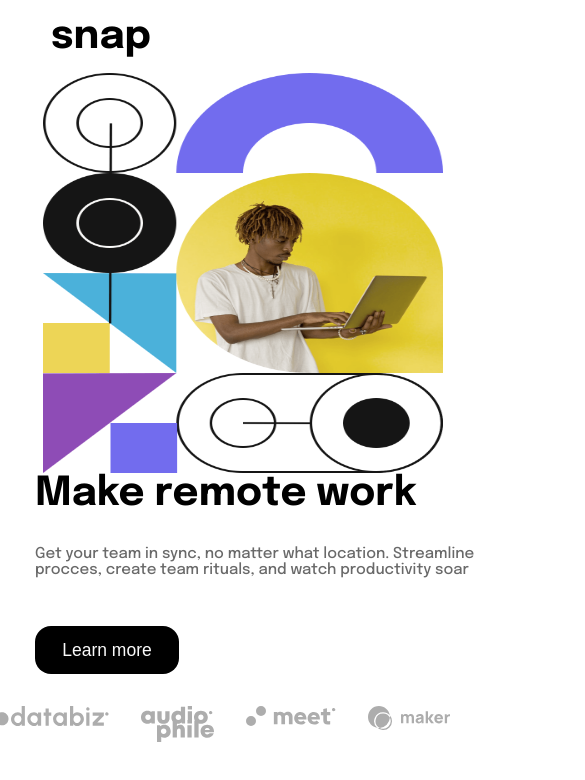
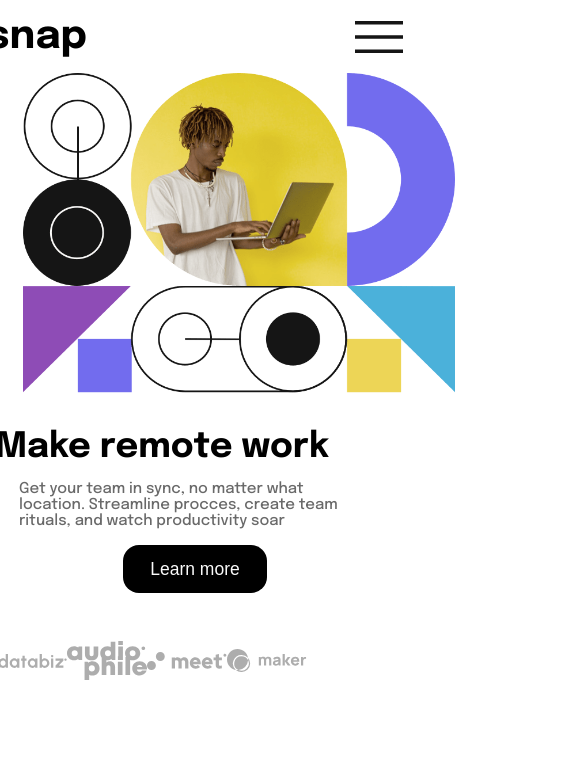
Before and after one commit to Allallnn/Intro-section-drop-down, a plain HTML site: page index.html in a window 390 px wide. Shown: the top 780 px of the page, 585 px wide, since content can reach past the window. Drawn offline with Linux system fonts and the light colour scheme.

Commit message:
fixes: worked on project

```diff
--- a/index.html
+++ b/index.html
@@ -15,7 +15,10 @@
     <!-- Header -->
     <!-- nav -->
     <header class="header">
-      <h1 id="snap-1">snap</h1>
+      <div id="snap-1">
+      <h1>snap</h1>
+      <img src="assets/icon-menu.svg" alt="menu-icon">
+    </div>
       <nav>
         <div id="div-1">
           <h1>snap</h1>
@@ -54,6 +57,9 @@
         </p>
         <button>Learn more</button>
       </div>
+      <div id="main-img-2">
+<img src="assets/Image20250204161055.png" alt="main-img-2">
+      </div>
       <div id="main-img">
         <img src="assets/Image20250128161618.png" alt="main-img" />
       </div>
--- a/style.css
+++ b/style.css
@@ -26,7 +26,6 @@ header h1 {
 }
 nav {
   display: flex;
-  flex-direction: row;
   justify-content: space-between;
 }
 ul {
@@ -35,7 +34,7 @@ ul {
 }
 #ul-div {
   display: flex;
-  margin-left: 3rem;
+  /* margin-left: 3rem; */
 }
 #ul-div li {
   color: var(--Medium-Gray);
@@ -99,6 +98,9 @@ main {
   width: 49rem;
   padding: 1rem 1rem 1rem 20rem;
 }
+#main-img-2 {
+  display: none;
+}
 #main-img img {
   width: 35rem;
   margin-right: 10rem;
@@ -123,8 +125,8 @@ main {
 .footer-div-container .footer-icon {
   margin: 1rem;
 }
-@media (max-width: 414px) {
-  html{
+@media (max-width: 600px) {
+  html {
     display: flex;
     flex-direction: column;
     align-items: center;
@@ -132,47 +134,94 @@ main {
   }
   body {
     height: 100vh;
-    width: 20rem;
+    overflow-x: hidden;
+    /* width: 22rem; */
   }
-  #snap-1{
+  #snap-1 {
+    width: 26rem;
     display: block;
+    display: flex;
+    align-items: center;
+    flex-direction: row;
+    justify-content: space-between;
+  }
+  #snap-1 img {
+    height: 2rem;
+    width: 3rem;
   }
 
   nav {
     display: none;
+  }
+  #ul-div {
+
+  }
+  #ul-div li {
+    color: var(--Medium-Gray);
+    width: 6rem;
+    margin: 0 1.5rem 0 1.5rem;
+  }
+  #div-2 li {
+margin: 0;
   }
   main {
     display: flex;
     flex-direction: column-reverse;
     justify-content: center;
     align-items: center;
+    max-width: 100%;
+  }
+  #main-text {
+    display: flex;
+    flex-direction: column;
+    justify-content: center;
+    align-items: center;
+    width: 22rem;
+    margin: 2rem;
   }
   #main-text p {
     color: var(--Medium-Gray);
     font-size: 15px;
     font-weight: 500;
-    width: ;
+    width: 22rem;
+    margin: 0;
+    padding: 0;
   }
   #main-text h1 {
-    font-size: 40px;
+    font-size: 35px;
     font-weight: 700;
+    margin: 0;
   }
-
+  #main-img-2 {
+    display: block;
+    max-width: 21.5rem;
+  }
+  #main-img-2 img {
+    height: 20rem;
+    width: 27rem;
+  }
   #main-img img {
-background-image: ;
-    display: flex;
-    height: 25rem;
-    width: 25rem;
-    margin-left: 16rem;
+    display: none;
+    width: 0rem;
   }
   #main-text button {
     height: 3rem;
     width: 9rem;
+    margin: 1rem 0 1rem 0;
   }
   footer {
+  }
+  .footer-div-container {
+    width: 22rem;
     display: flex;
-    width: 3rem;
+    align-items: center;
     justify-content: center;
-    align-items: center;
+    margin: 0;
+  }
+  .footer-div-container img {
+    width: 5rem;
+  }
+  .footer-div-container .footer-icon {
+    margin: 0;
   }
 }
```
Also changed, not shown: assets/Image20250204161055.png (added).
